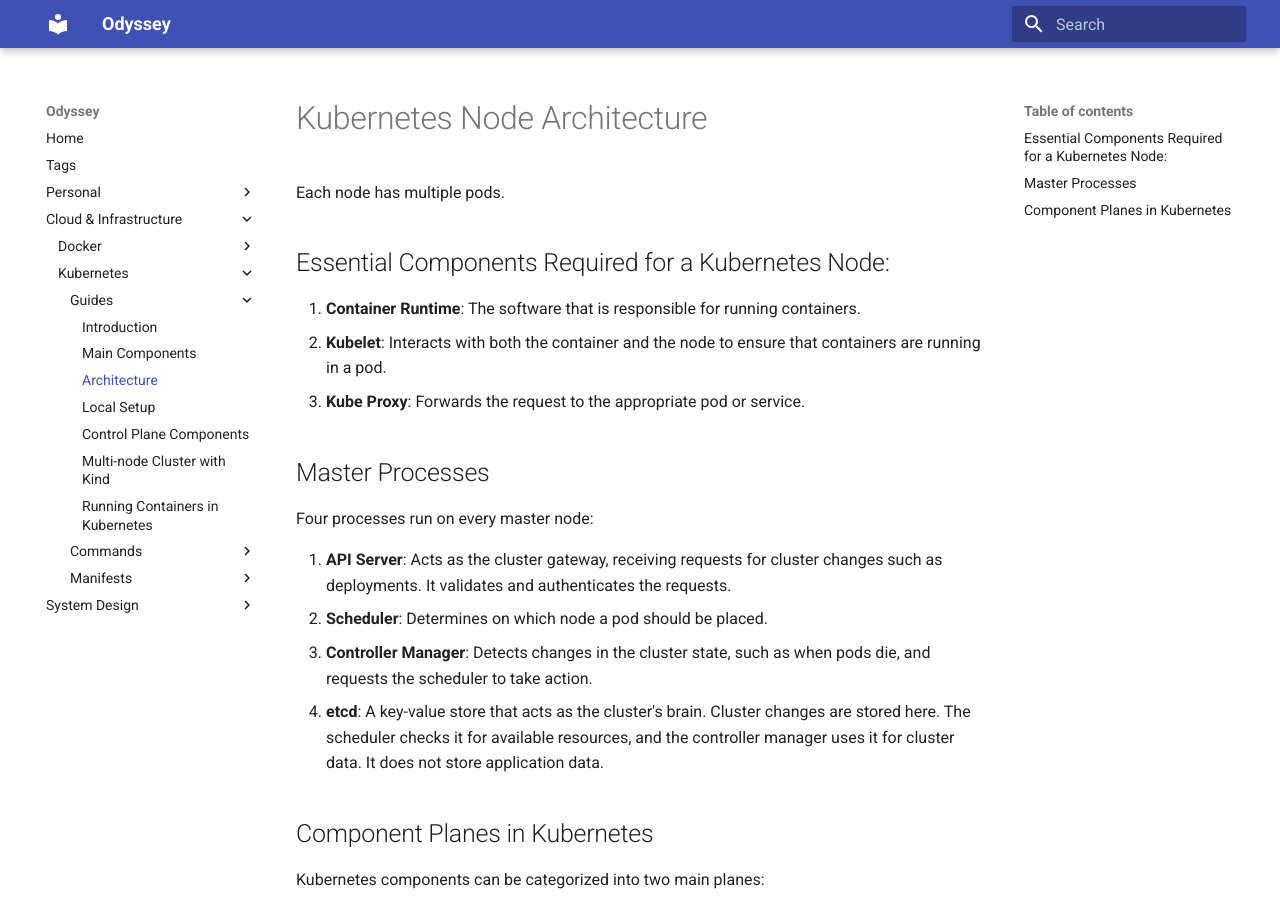
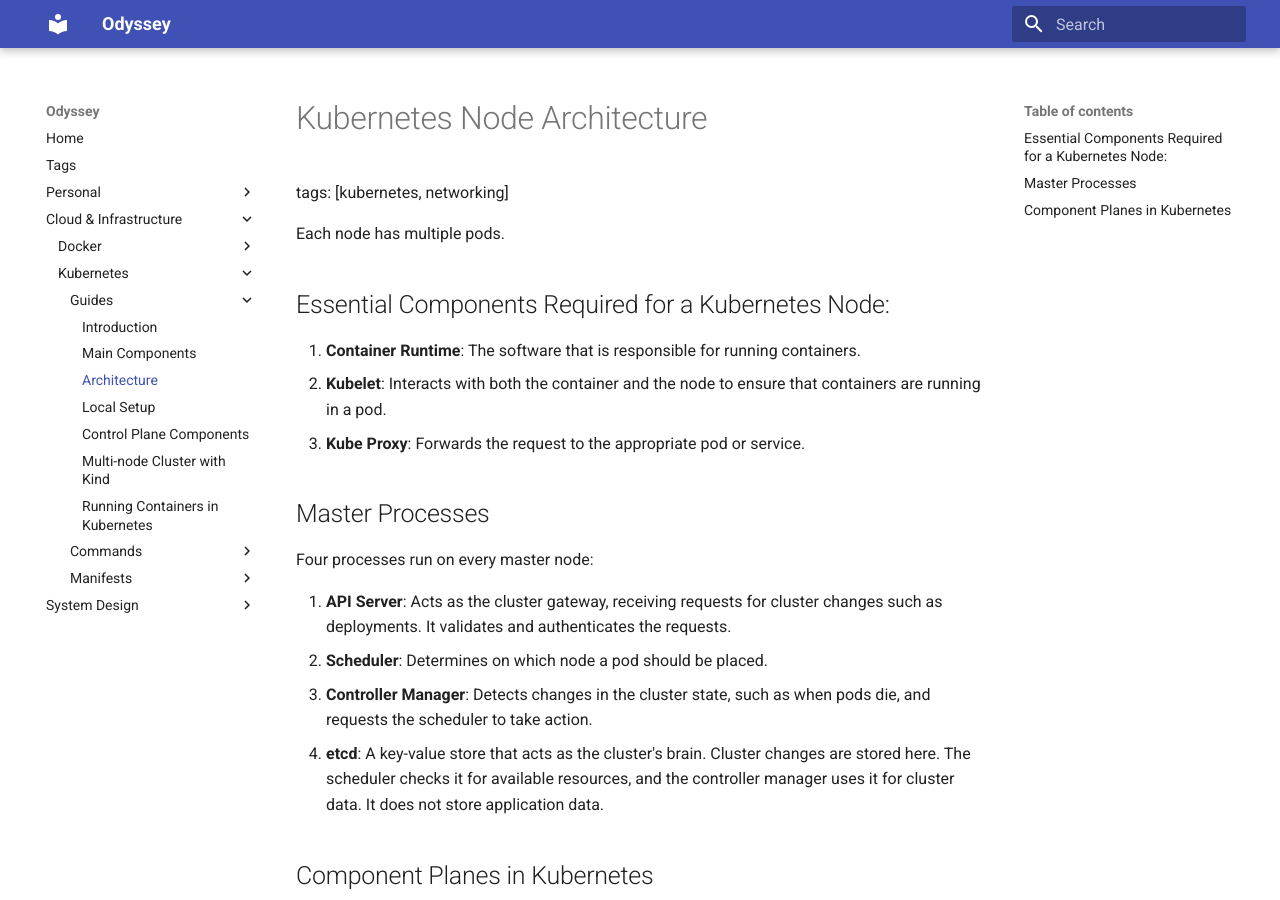
Before and after one commit to 24namanjain/Odyssey, an MkDocs documentation site: the page built from docs/Kubernetes/guides/3-k8s-architecture.md, in a window 1280 px wide and 900 px high. Built offline with MkDocs 1.6.1 and Material for MkDocs 9.7.7, drawn with Linux system fonts in a browser that asks for light colours; some of the changed lines change nothing that is shown.

Commit message:
docs: configure tags plugin to use tags.md and render tags index

```diff
--- a/docs/Kubernetes/guides/3-k8s-architecture.md
+++ b/docs/Kubernetes/guides/3-k8s-architecture.md
@@ -1,4 +1,5 @@
 # Kubernetes Node Architecture
+tags: [kubernetes, networking]
 
 Each node has multiple pods.
 
--- a/mkdocs.yml
+++ b/mkdocs.yml
@@ -3,7 +3,8 @@
   name: "material"
 plugins:
   - search
-  - tags
+  - tags:
+      tags_file: tags.md
 nav:
   - Home: index.md
   - Tags: tags.md
```
Also changed, not shown: docs/tags.md (+2 -0 lines).
